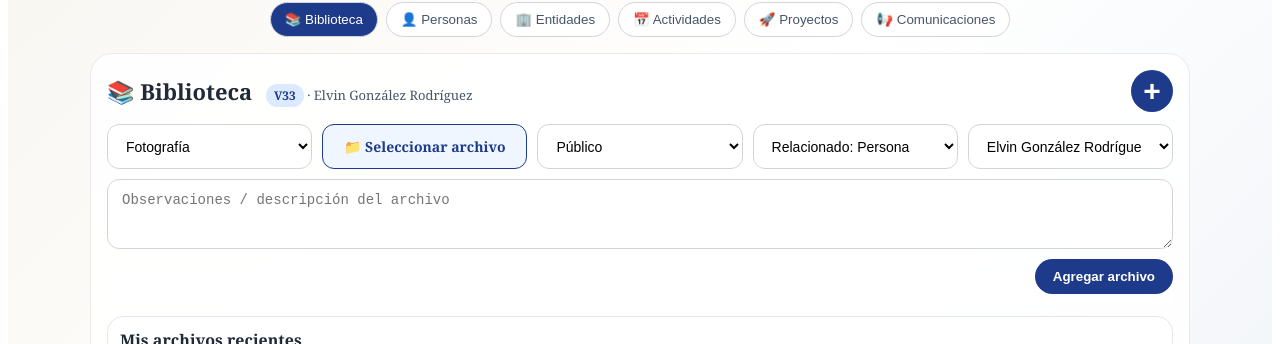
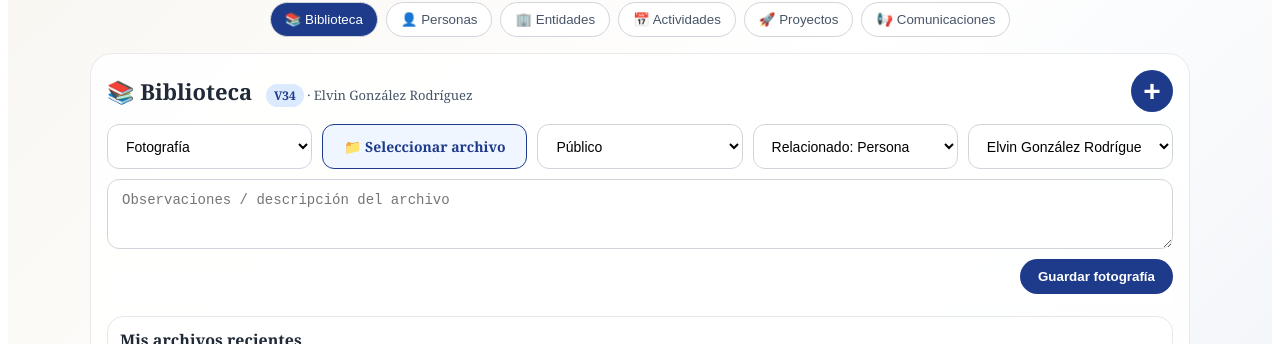
Before and after one commit to elvingr1414/belen-en-movimiento, a Next.js app: page / in a window 1280 px wide. Both pictures are taken after a click on the button "Nuevo". Shown: the part 220-564 px from the top of the page. Built offline with nearby package versions, Linux system fonts and the light colour scheme.

Commit message:
Update page.tsx

```diff
--- a/app/page.tsx
+++ b/app/page.tsx
@@ -121,8 +121,7 @@ export default function Home() {
   const [directiva, setDirectiva] = useState("No");
   const [fecha, setFecha] = useState("");
 
-  const [archivoConsultado, setArchivoConsultado] = useState<any>(null);
-  const [recursoActivoId, setRecursoActivoId] = useState<string | null>(null);
+  const [visorRecurso, setVisorRecurso] = useState<any | null>(null);
   const [recursoForm, setRecursoForm] = useState<any>({
     tipo: "Fotografía",
     descripcion: "",
@@ -235,47 +234,6 @@ export default function Home() {
     limpiarVinculo();
   }
 
-  function guardarArchivosDirecto(archivosSeleccionados: any[]) {
-    if (!archivosSeleccionados || archivosSeleccionados.length === 0) return;
-
-    const faltantes = [];
-    if (!recursoForm.tipo) faltantes.push("tipo");
-    if (!recursoForm.visibilidad) faltantes.push("visibilidad");
-    if (!recursoForm.propietarioTipo) faltantes.push("relación");
-    if (!recursoForm.propietarioId) faltantes.push("persona o entidad");
-    if (faltantes.length) {
-      alert("Faltan datos requeridos: " + faltantes.join(", "));
-      return;
-    }
-
-    const ahora = new Date();
-    const fechaActual = ahora.toISOString().slice(0, 10);
-    const horaActual = ahora.toLocaleTimeString("es-CR", { hour: "2-digit", minute: "2-digit" });
-    const fechaHoraCreacion = ahora.toISOString();
-    const baseMs = ahora.getTime();
-
-    const nuevos = archivosSeleccionados.map((archivo: any, index: number) => ({
-      id: `r${baseMs}-${index}`,
-      ...recursoForm,
-      tipo: detectarTipoArchivo(archivo, recursoForm.tipo),
-      descripcion: recursoForm.observaciones?.trim() || archivo.nombre,
-      ubicacion: archivo.nombre,
-      archivos: [archivo],
-      fecha: fechaActual,
-      hora: horaActual,
-      fechaHoraCreacion,
-      creadoEnMs: baseMs + index,
-      creadoPorId: recursoForm.creadoPorId || "p1",
-      creadoPorNombre: recursoForm.creadoPorNombre || "Elvin González Rodríguez",
-      vinculosCount: 0,
-    }));
-
-    setRecursos([...nuevos, ...recursos]);
-    setRecursoActivoId(nuevos[0]?.id || null);
-    setArchivoConsultado(nuevos[0] || null);
-    setRecursoForm({ ...recursoForm, ...nuevos[0], archivos: nuevos[0]?.archivos || [] });
-  }
-
   function guardarRecurso() {
     const archivosSeleccionados = recursoForm.archivos || [];
 
@@ -341,33 +299,6 @@ export default function Home() {
     setSeleccionado(null);
     setAccion("Nuevo");
     limpiarRecursoForm();
-  }
-
-  function actualizarRecursoActivo(cambios: any, silencioso = true) {
-    if (!recursoActivoId) return;
-
-    const actual = recursos.find((r) => r.id === recursoActivoId);
-    if (!actual) return;
-
-    const actualizado = {
-      ...actual,
-      ...cambios,
-      descripcion: cambios.observaciones?.trim() || cambios.descripcion || actual.descripcion,
-      modificadoEnMs: Date.now(),
-    };
-
-    setRecursos(recursos.map((r) => (r.id === recursoActivoId ? actualizado : r)));
-    setArchivoConsultado(actualizado);
-    setRecursoForm({ ...recursoForm, ...actualizado, archivos: actualizado.archivos || [] });
-
-    if (!silencioso) {
-      const faltantes = [];
-      if (!actualizado.tipo) faltantes.push("tipo");
-      if (!actualizado.visibilidad) faltantes.push("visibilidad");
-      if (!actualizado.propietarioTipo) faltantes.push("relación");
-      if (!actualizado.propietarioId) faltantes.push("persona o entidad");
-      if (faltantes.length) alert("Faltan datos requeridos: " + faltantes.join(", "));
-    }
   }
 
   function excluirRecurso() {
@@ -473,7 +404,7 @@ export default function Home() {
         <section style={panel}>
           <div style={topLine}>
             <h2 style={sectionTitle}>
-              {seleccionado ? tituloRegistro(seleccionado, modulo) : <>{icono(modulo)} {nombreModulo(modulo)} <span style={versionTag}>V33</span>{modulo === "Recursos" && <span style={libraryUserInline}> · Elvin González Rodríguez</span>}</>}
+              {seleccionado ? tituloRegistro(seleccionado, modulo) : <>{icono(modulo)} {nombreModulo(modulo)} <span style={versionTag}>V34</span>{modulo === "Recursos" && <span style={libraryUserInline}> · Elvin González Rodríguez</span>}</>}
             </h2>
 
             <div style={actions}>
@@ -548,7 +479,7 @@ export default function Home() {
           )}
 
           {accion === "Nuevo" && modulo === "Recursos" && (
-            <RecursoForm recursoForm={recursoForm} setRecursoForm={setRecursoForm} guardarRecurso={guardarRecurso} guardarArchivosDirecto={guardarArchivosDirecto} recursos={recursos} eliminarRecursoLibre={eliminarRecursoLibre} recursoVinculos={recursoVinculos} setSeleccionado={setSeleccionado} setAccion={setAccion} archivoConsultado={archivoConsultado} setArchivoConsultado={setArchivoConsultado} recursoActivoId={recursoActivoId} setRecursoActivoId={setRecursoActivoId} actualizarRecursoActivo={actualizarRecursoActivo} />
+            <RecursoForm recursoForm={recursoForm} setRecursoForm={setRecursoForm} guardarRecurso={guardarRecurso} recursos={recursos} eliminarRecursoLibre={eliminarRecursoLibre} recursoVinculos={recursoVinculos} setVisorRecurso={setVisorRecurso} />
           )}
 
           {accion === "Nuevo" && modulo !== "Recursos" && <Formulario modulo={modulo} datos={null} />}
@@ -562,7 +493,7 @@ export default function Home() {
           )}
 
           {seleccionado && accion === "Editar" && modulo === "Recursos" && (
-            <RecursoForm recursoForm={recursoForm} setRecursoForm={setRecursoForm} guardarRecurso={guardarRecurso} guardarArchivosDirecto={guardarArchivosDirecto} recursos={recursos} eliminarRecursoLibre={eliminarRecursoLibre} recursoVinculos={recursoVinculos} setSeleccionado={setSeleccionado} setAccion={setAccion} archivoConsultado={archivoConsultado} setArchivoConsultado={setArchivoConsultado} recursoActivoId={recursoActivoId} setRecursoActivoId={setRecursoActivoId} actualizarRecursoActivo={actualizarRecursoActivo} />
+            <RecursoForm recursoForm={recursoForm} setRecursoForm={setRecursoForm} guardarRecurso={guardarRecurso} recursos={recursos} eliminarRecursoLibre={eliminarRecursoLibre} recursoVinculos={recursoVinculos} setVisorRecurso={setVisorRecurso} />
           )}
 
           {seleccionado && accion === "Editar" && modulo !== "Recursos" && (
@@ -652,6 +583,10 @@ export default function Home() {
           )}
         </section>
       </section>
+      {visorRecurso && (
+        <VisorRecurso recurso={visorRecurso} cerrar={() => setVisorRecurso(null)} />
+      )}
+
     </main>
   );
 }
@@ -826,10 +761,22 @@ function VincularRecurso(props: any) {
   );
 }
 
-function RecursoForm({ recursoForm, setRecursoForm, guardarRecurso, guardarArchivosDirecto, recursos = [], eliminarRecursoLibre, recursoVinculos = [], setSeleccionado, setAccion, archivoConsultado, setArchivoConsultado, recursoActivoId, setRecursoActivoId, actualizarRecursoActivo }: any) {
+function RecursoForm({ recursoForm, setRecursoForm, guardarRecurso, recursos = [], eliminarRecursoLibre, recursoVinculos = [], setVisorRecurso }: any) {
   const archivos = recursoForm.archivos || [];
 
-const misRecursos = [...recursos]
+  const pendientes = archivos.map((archivo: any, index: number) => ({
+    id: `pendiente-${index}`,
+    tipo: recursoForm.tipo,
+    ubicacion: archivo.nombre,
+    descripcion: recursoForm.observaciones || archivo.nombre,
+    observaciones: recursoForm.observaciones || "",
+    fecha: "Pendiente",
+    hora: "",
+    archivos: [archivo],
+    pendiente: true,
+  }));
+
+  const misRecursos = [...recursos]
     .filter((r: any) => (r.creadoPorId || "p1") === "p1")
     .sort((a: any, b: any) => {
       const ax = a.creadoEnMs || Date.parse(a.fechaHoraCreacion || "") || 0;
@@ -838,7 +785,7 @@ const misRecursos = [...recursos]
     })
     .slice(0, 20);
 
-  const cintaRecursos = misRecursos;
+  const cintaRecursos = [...pendientes, ...misRecursos];
 
   const textoArchivo =
     archivos.length === 0
@@ -853,8 +800,7 @@ const misRecursos = [...recursos]
         <select
           style={field}
           value={recursoForm.tipo}
-          disabled={!true}
-          onChange={(e) => { const cambios = { ...recursoForm, tipo: e.target.value }; setRecursoForm(cambios); actualizarRecursoActivo?.({ tipo: e.target.value }); }}
+          onChange={(e) => setRecursoForm({ ...recursoForm, tipo: e.target.value })}
         >
           {tiposRecurso.map((t) => <option key={t}>{t}</option>)}
         </select>
@@ -891,8 +837,7 @@ const misRecursos = [...recursos]
         <select
           style={field}
           value={recursoForm.visibilidad}
-          disabled={!true}
-          onChange={(e) => { const cambios = { ...recursoForm, visibilidad: e.target.value }; setRecursoForm(cambios); actualizarRecursoActivo?.({ visibilidad: e.target.value }); }}
+          onChange={(e) => setRecursoForm({ ...recursoForm, visibilidad: e.target.value })}
         >
           {visibilidades.map((v) => <option key={v}>{v}</option>)}
         </select>
@@ -900,8 +845,7 @@ const misRecursos = [...recursos]
         <select
           style={field}
           value={recursoForm.propietarioTipo}
-          disabled={!true}
-          onChange={(e) => { const cambios = { ...recursoForm, propietarioTipo: e.target.value, propietarioId: e.target.value === "Entidades" ? "e1" : "p1" }; setRecursoForm(cambios); actualizarRecursoActivo?.({ propietarioTipo: cambios.propietarioTipo, propietarioId: cambios.propietarioId }); }}
+          onChange={(e) => setRecursoForm({ ...recursoForm, propietarioTipo: e.target.value, propietarioId: e.target.value === "Entidades" ? "e1" : "p1" })}
         >
           <option value="Personas">Relacionado: Persona</option>
           <option value="Entidades">Relacionado: Entidad</option>
@@ -910,8 +854,7 @@ const misRecursos = [...recursos]
         <select
           style={field}
           value={recursoForm.propietarioId}
-          disabled={!true}
-          onChange={(e) => { const cambios = { ...recursoForm, propietarioId: e.target.value }; setRecursoForm(cambios); actualizarRecursoActivo?.({ propietarioId: e.target.value }); }}
+          onChange={(e) => setRecursoForm({ ...recursoForm, propietarioId: e.target.value })}
         >
           {(recursoForm.propietarioTipo === "Entidades" ? entidadesBase : personasBase).map((x) => (
             <option key={x.id} value={x.id}>{tituloRegistro(x, recursoForm.propietarioTipo)}</option>
@@ -921,25 +864,14 @@ const misRecursos = [...recursos]
         <textarea
           placeholder="Observaciones / descripción del archivo"
           value={recursoForm.observaciones}
-          disabled={!true}
           onChange={(e) => setRecursoForm({ ...recursoForm, observaciones: e.target.value })}
-          onBlur={() => actualizarRecursoActivo?.({ observaciones: recursoForm.observaciones }, false)}
           style={{ ...field, minHeight: 70, gridColumn: "1 / -1" }}
         />
       </div>
 
       <div style={saveBar}>
-        <button
-          style={primary}
-          onClick={() => {
-            if (!recursoForm.archivos || recursoForm.archivos.length === 0) {
-              alert("Primero seleccione uno o varios archivos.");
-              return;
-            }
-            guardarArchivosDirecto?.(recursoForm.archivos);
-          }}
-        >
-          Agregar archivo
+        <button style={primary} onClick={guardarRecurso}>
+          {textoGuardarBiblioteca(recursoForm.tipo)}
         </button>
       </div>
 
@@ -948,7 +880,7 @@ const misRecursos = [...recursos]
 
         <div style={recentScroll}>
           {cintaRecursos.length === 0 && (
-            <div style={emptyRecent}>Al seleccionar archivos, aparecerán aquí automáticamente.</div>
+            <div style={emptyRecent}>Cuando seleccione o guarde archivos, aparecerán aquí.</div>
           )}
 
           {cintaRecursos.map((r: any) => {
@@ -958,21 +890,14 @@ const misRecursos = [...recursos]
             return (
               <div
                 key={r.id}
-                style={r.pendiente ? pendingCard : (recursoActivoId === r.id ? recentCardSelected : recentCard)}
-                onClick={() => {
-                  setRecursoActivoId?.(r.id);
-                  setArchivoConsultado?.(r);
-                  setRecursoForm?.({ ...recursoForm, ...r, archivos: r.archivos || [] });
+                style={r.pendiente ? pendingCard : recentCard}
+                onDoubleClick={() => {
+                  if (r.pendiente) return;
+                  setVisorRecurso?.(r);
                 }}
-                onDoubleClick={() => {
-                  const archivo = r.archivos?.[0];
-                  const url = archivo?.url || archivo?.preview;
-                  if (url) window.open(url, "_blank");
-                  else alert("Este archivo no tiene una vista previa disponible en esta versión de prueba.");
-                }}
-                title="Un clic: consultar. Doble clic: abrir vista previa."
+                title="Doble clic: vista previa."
               >
-                {r.pendiente && <div style={pendingBadge}></div>}
+                {r.pendiente && <div style={pendingBadge}>Pendiente</div>}
 
                 <div style={recentThumb}>
                   {archivoPrincipal?.preview ? (
@@ -1033,6 +958,58 @@ function RecursoDetalle({ recurso, vinculos }: any) {
             </div>
           );
         })}
+      </div>
+    </div>
+  );
+}
+
+
+function VisorRecurso({ recurso, cerrar }: any) {
+  const archivo = recurso?.archivos?.[0];
+  const url = archivo?.url || archivo?.preview || "";
+  const nombre = recurso?.ubicacion || recurso?.descripcion || archivo?.nombre || "Archivo";
+  const tipo = recurso?.tipo || archivo?.tipo || "Archivo";
+  const mime = (archivo?.tipo || "").toLowerCase();
+  const esImagen = !!archivo?.preview || /\.(jpg|jpeg|png|gif|webp|heic)$/i.test(nombre);
+  const esPdf = /\.pdf$/i.test(nombre) || mime.includes("pdf");
+  const esVideo = /\.(mp4|mov|avi|mkv|webm)$/i.test(nombre) || mime.startsWith("video/");
+
+  return (
+    <div style={visorOverlay} onClick={cerrar}>
+      <div style={visorCaja} onClick={(e) => e.stopPropagation()}>
+        <div style={visorHeader}>
+          <div>
+            <strong>{nombre}</strong>
+            <div style={visorMeta}>{tipo} · {recurso?.fecha || "Sin fecha"} {recurso?.hora || ""}</div>
+          </div>
+          <button style={visorCerrar} onClick={cerrar}>×</button>
+        </div>
+
+        <div style={visorContenido}>
+          {url && esImagen ? (
+            <img src={url} alt={nombre} style={visorImagen} />
+          ) : url && esPdf ? (
+            <iframe src={url} title={nombre} style={visorFrame} />
+          ) : url && esVideo ? (
+            <video src={url} controls style={visorVideo} />
+          ) : url ? (
+            <div style={visorMensaje}>
+              <div style={visorIcono}>{iconoArchivoReal(recurso)}</div>
+              <p>Este tipo de archivo no tiene visor integrado todavía.</p>
+              <a href={url} target="_blank" rel="noreferrer" style={visorLink}>Abrir archivo</a>
+            </div>
+          ) : (
+            <div style={visorMensaje}>
+              <div style={visorIcono}>{iconoArchivoReal(recurso)}</div>
+              <strong>Vista previa no disponible</strong>
+              <p>Este archivo fue registrado, pero todavía no tiene una dirección de vista previa disponible.</p>
+            </div>
+          )}
+        </div>
+
+        {(recurso?.observaciones || recurso?.descripcion) && (
+          <div style={visorObs}>{recurso.observaciones || recurso.descripcion}</div>
+        )}
       </div>
     </div>
   );
@@ -1126,22 +1103,6 @@ function nombrePropietario(recurso: any) {
 }
 
 
-
-
-function detectarTipoArchivo(archivo: any, tipoSeleccionado = "Documento") {
-  const nombre = (archivo?.nombre || "").toLowerCase();
-  const mime = (archivo?.tipo || "").toLowerCase();
-
-  if (mime.startsWith("image/") || /\.(jpg|jpeg|png|gif|webp|heic)$/.test(nombre)) return "Fotografía";
-  if (mime.startsWith("video/") || /\.(mp4|mov|avi|mkv|webm)$/.test(nombre)) return "Video";
-  if (mime.includes("pdf") || nombre.endsWith(".pdf")) return "Documento PDF";
-  if (/\.(doc|docx)$/.test(nombre)) return "Documento Word";
-  if (/\.(xls|xlsx)$/.test(nombre)) return "Hoja de cálculo";
-  if (/\.(ppt|pptx)$/.test(nombre)) return "Presentación";
-  if (/\.(mp3|wav|m4a)$/.test(nombre)) return "Audio";
-
-  return tipoSeleccionado || "Documento";
-}
 
 function iconoArchivoReal(recurso: any) {
   const archivo = recurso?.archivos?.[0];
@@ -1243,7 +1204,19 @@ const pendingCard = { width: 150, minWidth: 150, border: "2px solid #1e3a8a", bo
 const pendingBadge = { position: "absolute" as const, top: 6, left: 6, background: "#1e3a8a", color: "white", borderRadius: 999, padding: "2px 7px", fontSize: 10, fontWeight: 800, maxWidth: 130, whiteSpace: "nowrap" as const, overflow: "hidden", textOverflow: "ellipsis" };
 
 
-const recentCardSelected = { width: 145, minWidth: 145, border: "2px solid #1e3a8a", borderRadius: 14, background: "#eff6ff", padding: 8, position: "relative" as const, cursor: "pointer" };
+const visorOverlay = { position: "fixed" as const, inset: 0, background: "rgba(15,23,42,.55)", zIndex: 9999, display: "flex", alignItems: "center", justifyContent: "center", padding: 18 };
+const visorCaja = { width: "min(920px, 94vw)", maxHeight: "90vh", overflow: "auto" as const, background: "white", borderRadius: 22, padding: 16, boxShadow: "0 24px 90px rgba(15,23,42,.35)" };
+const visorHeader = { display: "flex", justifyContent: "space-between", alignItems: "flex-start", gap: 12, marginBottom: 12 };
+const visorMeta = { fontSize: 13, color: "#64748b", marginTop: 3 };
+const visorCerrar = { border: "none", background: "#fee2e2", color: "#991b1b", borderRadius: 999, width: 34, height: 34, fontSize: 24, cursor: "pointer", lineHeight: "30px" };
+const visorContenido = { minHeight: 260, borderRadius: 16, background: "#f8fafc", border: "1px solid #e5e7eb", display: "flex", alignItems: "center", justifyContent: "center", overflow: "hidden" };
+const visorImagen = { maxWidth: "100%", maxHeight: "68vh", objectFit: "contain" as const };
+const visorFrame = { width: "100%", height: "68vh", border: "none", background: "white" };
+const visorVideo = { maxWidth: "100%", maxHeight: "68vh" };
+const visorMensaje = { padding: 24, textAlign: "center" as const, color: "#334155" };
+const visorIcono = { fontSize: 72, marginBottom: 10 };
+const visorLink = { display: "inline-block", marginTop: 10, padding: "9px 14px", borderRadius: 999, background: "#1e3a8a", color: "white", textDecoration: "none", fontWeight: 700 };
+const visorObs = { marginTop: 12, padding: 12, borderRadius: 14, background: "#f8fafc", color: "#334155", whiteSpace: "pre-wrap" as const };
 
 function chip(active: boolean) {
   return { padding: "9px 14px", borderRadius: 999, border: "1px solid #d1d5db", background: active ? "#1e3a8a" : "white", color: active ? "white" : "#475569", cursor: "pointer", whiteSpace: "nowrap" as const };
```
